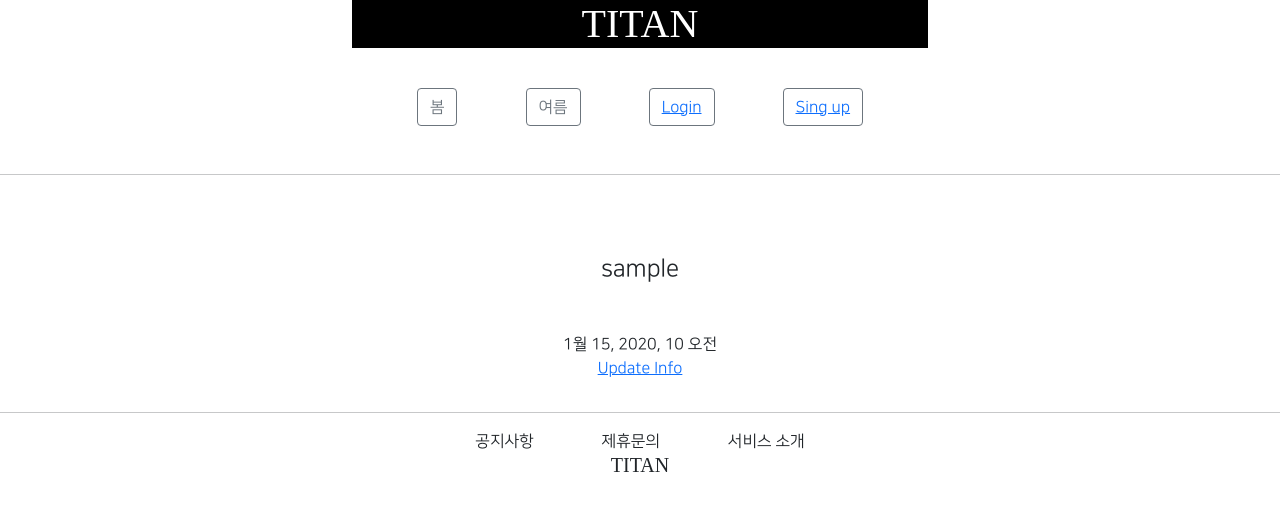
After one commit to P-ws/TITAN, a Django app: page /TITAN/detail/1 in a window 1280 px wide. The commit adds this page. Shown: the top 511 px of the page. Run offline with Django 3.2, Linux system fonts and the light colour scheme; tables that the repository leaves empty hold one stand-in row (values such as "Sample post"); parts of the project's set-up code (start-up, migrations or seed data) failed here and were passed over; some libraries are stand-ins or nearby versions; some web fonts are replaced.

Commit message:
1. Update 2. detail 클래스 만들고 url설정 후 html만들고

```diff
--- /dev/null
+++ b/TITANAPP/templates/TITANAPP/detail.html
@@ -0,0 +1,21 @@
+{% extends 'base.html' %}
+
+{% block content %}
+
+    <div class="text-center mw-500 m-auto">
+        <div class="m-5">
+            <h4>{{ target_user.username }}</h4>
+        </div>
+        <div>
+            {{ target_user.date_joined }}
+        </div>
+        <div>
+            <a href="{% url 'TITANAPP:update' pk=target_user.pk %}">
+                Update Info
+            </a>
+        </div>
+
+    </div>
+
+
+{% endblock %}
--- a/TITANAPP/urls.py
+++ b/TITANAPP/urls.py
@@ -1,7 +1,7 @@
 from django.contrib.auth.views import LoginView
 from django.urls import path
 
-from TITANAPP.views import TITAN_Introduce, TitanCreateView
+from TITANAPP.views import TITAN_Introduce, TitanCreateView, AccountDetailView, AccountUpdateView
 
 app_name = 'TITANAPP'
 
@@ -9,5 +9,7 @@ urlpatterns = [
     path('introduce/', TITAN_Introduce, name='TITAN_Introduce'),
     path('create/', TitanCreateView.as_view(), name='create'),
     path('login/', LoginView.as_view(template_name='TITANAPP/login.html'), name='login'),
-    path('logout/', LoginView.as_view(), name='logout')
-]
+    path('logout/', LoginView.as_view(), name='logout'),
+    path('detail/<int:pk>', AccountDetailView.as_view(), name='detail'),
+    path('update/<int:pk>', AccountUpdateView.as_view(), name='update'),
+ ]
--- a/TITANAPP/views.py
+++ b/TITANAPP/views.py
@@ -5,7 +5,7 @@ from django.shortcuts import render
 
 # Create your views here.
 from django.urls import reverse, reverse_lazy
-from django.views.generic import CreateView
+from django.views.generic import CreateView, DetailView, UpdateView
 
 from TITANAPP.models import NewModel
 
@@ -32,3 +32,17 @@ class TitanCreateView(CreateView):
     # lazy 붙인이유: 바로나오는게 아니라 불러와줄때만 사용하기 위해
     success_url = reverse_lazy('TITANAPP:TITAN_Introduce')
     template_name = 'TITANAPP/create.html'
+
+
+class AccountDetailView(DetailView):
+    model = User
+    context_object_name = 'target_user'
+    template_name = 'TITANAPP/detail.html'
+
+
+class AccountUpdateView(UpdateView):
+    model = User
+    form_class = UserCreationForm
+    context_object_name = 'target_user'
+    success_url = reverse_lazy('TITANAPP:TITAN_Introduce')
+    template_name = 'TITANAPP/update.html'
--- a/templates/base.html
+++ b/templates/base.html
@@ -5,7 +5,7 @@
 
 
 
-<body>
+<body style=" font-family: 'NanumSquareR' ">
 
 {% include 'header.html' %}
     <hr>
--- a/templates/head.html
+++ b/templates/head.html
@@ -17,4 +17,27 @@
     {# DEFAULT CSS LINK    #}
     <link rel="stylesheet" type="text/css" href="{% static 'base.css' %}">
 
+    <style>
+        @font-face {
+            font-family: 'NanumSquareR';
+            src: local('NanumSquareR'),
+            url("{% static 'fonts/NanumSquareR.otf' %}") format("opentype");
+        }
+        @font-face {
+            font-family: 'NanumSquareEB';
+            src: local('NanumSquareEB'),
+            url("{% static 'fonts/NanumSquareEB.otf' %}") format("opentype");
+        }
+        @font-face {
+            font-family: 'NanumSquareB';
+            src: local('NanumSquareB'),
+            url("{% static 'fonts/NanumSquareB.otf' %}") format("opentype");
+        }
+        @font-face {
+            font-family: 'NanumSquareL';
+            src: local('NanumSquareL'),
+            url("{% static 'fonts/NanumSquareL.otf' %}") format("opentype");
+        }
+    </style>
+
 </head>
--- a/templates/header.html
+++ b/templates/header.html
@@ -26,5 +26,10 @@
             Logout
         </a>
     </span>
+    <span type="button" class="btn btn-outline-secondary">
+        <a href="{% url 'TITANAPP:detail' pk=user.pk %}">
+            Mypage
+        </a>
+    </span>
     {% endif %}
 </div>
```
Also changed, not shown: TITANAPP/templates/TITANAPP/update.html (added, +23 -0 lines), static/fonts/NanumSquareB.otf (added), static/fonts/NanumSquareEB.otf (added), static/fonts/NanumSquareL.otf (added), static/fonts/NanumSquareR.otf (added).
